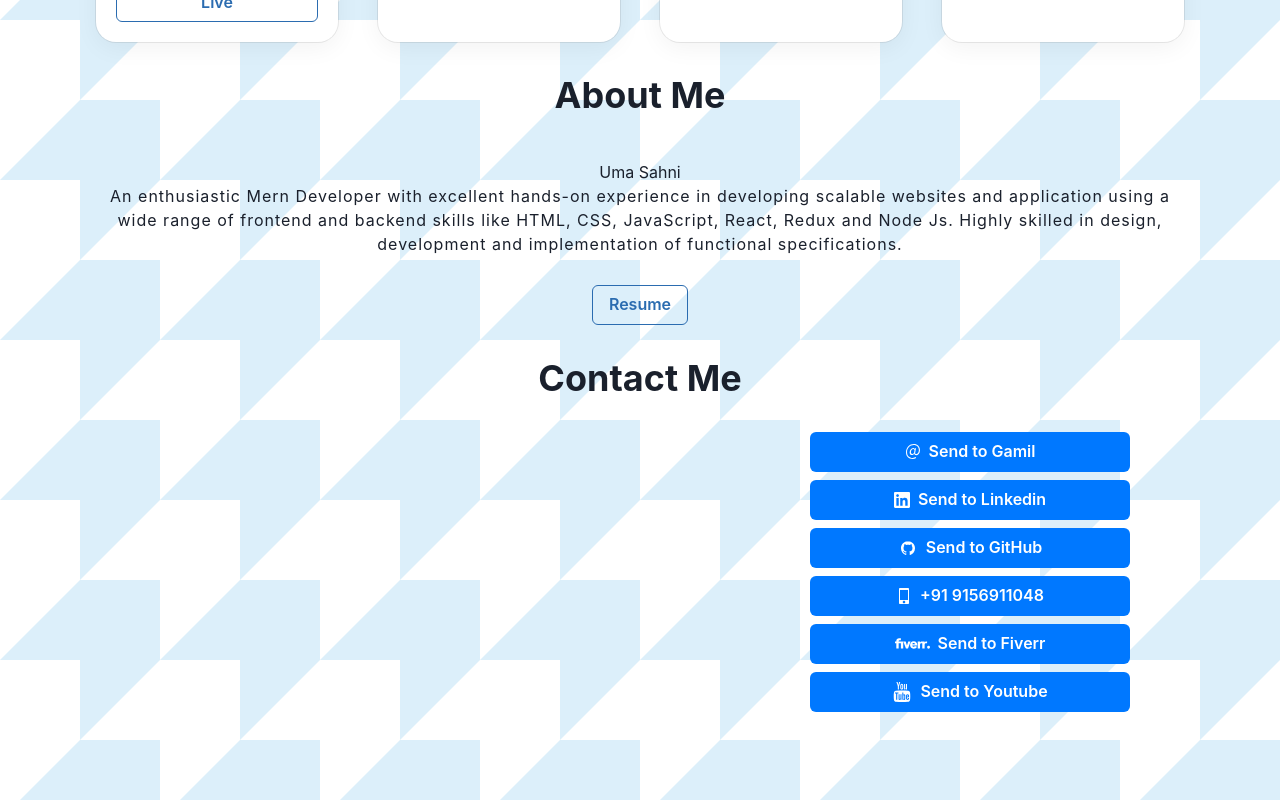
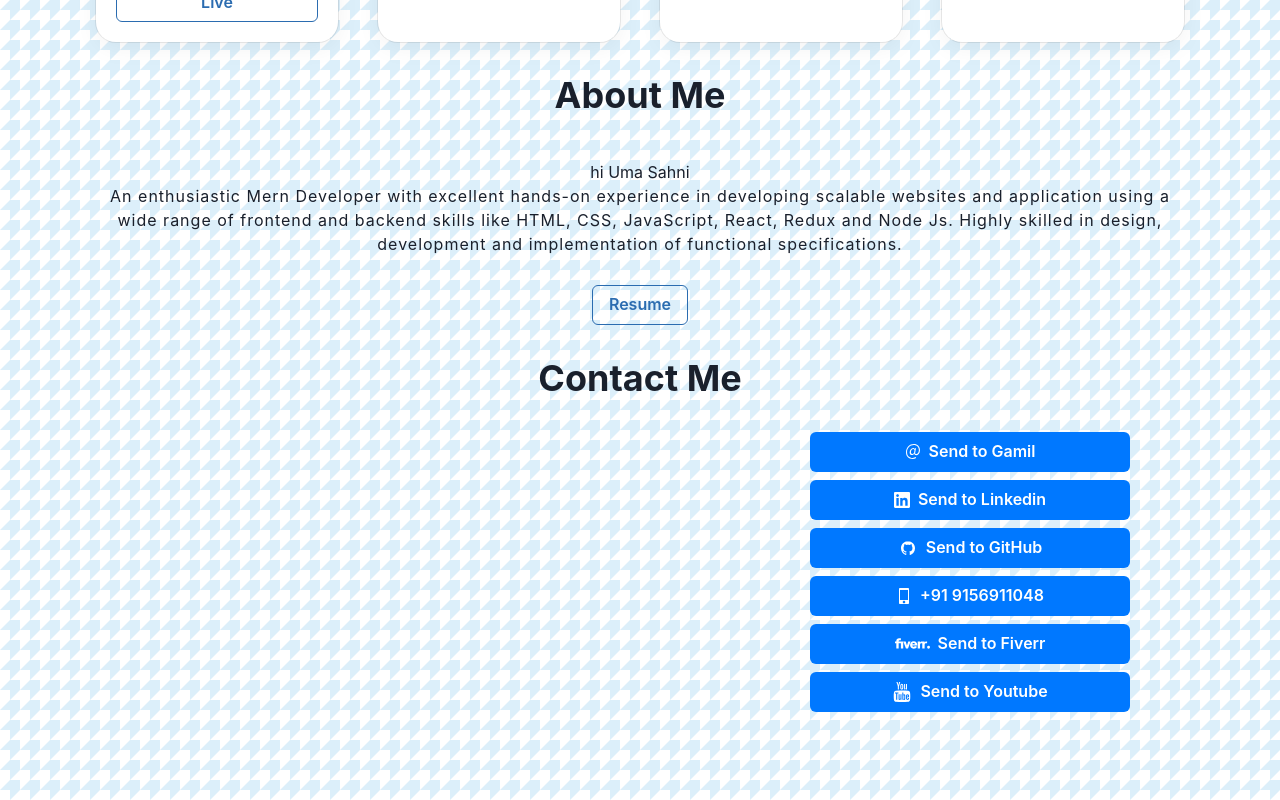
Before and after one commit to UmaSahni/UmaSahni.github.io, a React (Create React App) app: page / in a window 1280 px wide. Shown: the part 1980-2780 px from the top of the page. Built offline with nearby package versions, Linux system fonts and the light colour scheme; the HTML template or start-up script is replaced by a standard one.

Commit message:
All Marks

```diff
--- a/src/App.js
+++ b/src/App.js
@@ -21,6 +21,7 @@ function App() {
   return (
     <Box
      backgroundImage={"alter.svg"}
+     backgroundSize={"20px" }
             bgRepeat={"repeat"}
             // bgSize="cover"
     className="App">
--- a/src/Pages/About/Intro.jsx
+++ b/src/Pages/About/Intro.jsx
@@ -15,7 +15,7 @@ const Intro = () => {
           >
 
           </h1>
-          <h3 id="user-detail-name"  > Uma Sahni </h3>
+          <h3 id="user-detail-name"  > hi   Uma Sahni </h3>
 
           <Text id="user-detail-intro"   size={"2"}  style={{ letterSpacing: "1px", }}>
             An enthusiastic Mern Developer with excellent hands-on experience in
```
